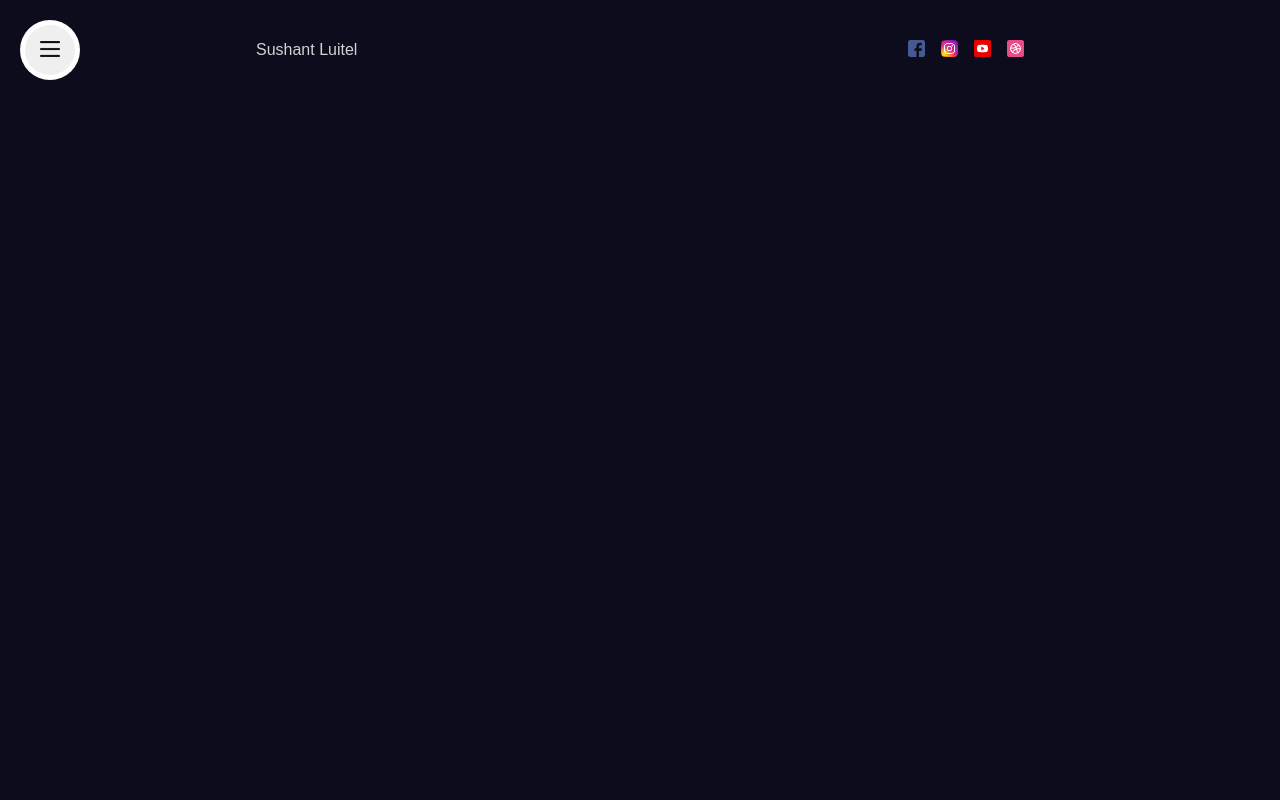
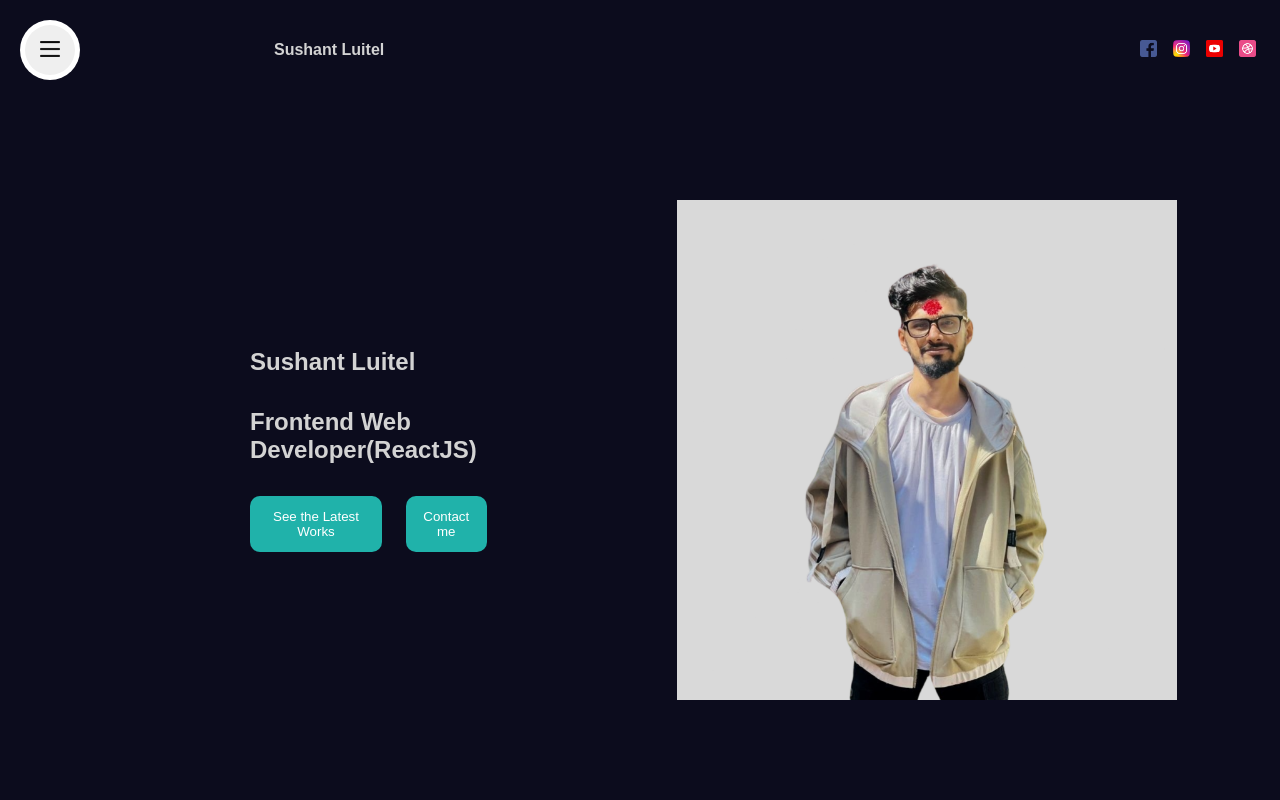
Before and after one commit to Sushant-Luitel/Portfolio, a React (Vite) app: page / in a window 1280 px wide. Shown: the top 800 px of the page. Built offline with nearby package versions, Linux system fonts and the light colour scheme.

Commit message:
created hero section

```diff
--- a/src/App.jsx
+++ b/src/App.jsx
@@ -1,12 +1,14 @@
 import "./App.scss";
 import Navbar from "./Components/Navbar/Navbar";
+import Hero from "./Components/Hero/Hero";
 function App() {
   return (
     <>
       <section>
         <Navbar />
+        <Hero />
       </section>
-      <section>Parallax</section>
+
       <section>Services</section>
       <section>Parallax</section>
       <section>Project1</section>
--- a/src/App.scss
+++ b/src/App.scss
@@ -9,6 +9,7 @@ html {
   scroll-behavior: smooth !important;
 }
 body {
+  padding-left: 250px;
   font-family: sans-serif;
   background: #0c0c1d;
   color: lightgray;
--- /dev/null
+++ b/src/Components/Hero/Hero.jsx
@@ -0,0 +1,24 @@
+import React from "react";
+import profile from "../../assets/profile.png";
+import "./Hero.scss";
+const Hero = () => {
+  return (
+    <div className="Hero">
+      <div className="hero-wrapper">
+        <div className="hero-text">
+          <h2>Sushant Luitel</h2>
+          <h1>Frontend Web Developer(ReactJS)</h1>
+          <div className="buttons">
+            {" "}
+            <button>See the Latest Works</button>
+            <button>Contact me</button>
+          </div>
+        </div>
+      </div>
+
+      <img src={profile} alt="profile" width={200} />
+    </div>
+  );
+};
+
+export default Hero;
--- /dev/null
+++ b/src/Components/Hero/Hero.scss
@@ -0,0 +1,32 @@
+.Hero {
+  height: calc(100vh - 100px);
+  max-width: 90%;
+  display: flex;
+  overflow: hidden;
+  align-items: center;
+  justify-content: space-between;
+
+  img {
+    width: 500px;
+  }
+
+  .hero-text {
+    display: flex;
+    align-items: flex-start;
+    flex-direction: column;
+    gap: 2em;
+    width: 60%;
+    .buttons {
+      display: flex;
+      gap: 1.5em;
+    }
+    button {
+      background-color: lightseagreen;
+      color: white;
+      padding: 1em 0.8em;
+      border-radius: 10px;
+      border: none;
+      cursor: pointer;
+    }
+  }
+}
--- a/src/Components/Navbar/Navbar.scss
+++ b/src/Components/Navbar/Navbar.scss
@@ -2,14 +2,15 @@
   height: 100px;
 
   .wrapper {
-    width: 60%;
     height: 100%;
     max-width: 1360px;
-    margin: 0 auto;
+    padding: 0 1.5em;
     display: flex;
     align-items: center;
     justify-content: space-between;
-
+    span {
+      font-weight: 900;
+    }
     .social {
       display: flex;
       gap: 1em;
--- a/src/Components/Sidebar/Links.jsx
+++ b/src/Components/Sidebar/Links.jsx
@@ -1,17 +1,48 @@
 import React from "react";
+import { motion } from "framer-motion";
 
+const variants = {
+  open: {
+    transition: {
+      staggerChildren: 0.1,
+    },
+  },
+  closed: {
+    transition: {
+      staggerChildren: 0.05,
+      staggerDirection: -1,
+    },
+  },
+};
+
+const itemVariants = {
+  open: {
+    y: 0,
+    opacity: 1,
+  },
+  closed: {
+    y: 50,
+    opacity: 0,
+  },
+};
 const Links = () => {
   const sidebarItems = ["Home", "Services", "Contact", "Portfolio", "About"];
   return (
-    <div className="Links">
+    <motion.div className="Links" variants={variants}>
       {sidebarItems.map((item, index) => {
         return (
-          <a key={item} href="#">
+          <motion.a
+            key={item}
+            href="#"
+            variants={itemVariants}
+            whileHover={{ scale: 1.2 }}
+            whileTap={{ scale: 0.9 }}
+          >
             {item}
-          </a>
+          </motion.a>
         );
       })}
-    </div>
+    </motion.div>
   );
 };
 
--- a/src/Components/Sidebar/Sidebar.scss
+++ b/src/Components/Sidebar/Sidebar.scss
@@ -11,7 +11,7 @@
     top: 0;
     bottom: 0;
     left: 0;
-    width: 350px;
+    width: 250px;
 
     .Links {
       position: absolute;
```
Also changed, not shown: src/assets/profile.png (added).
